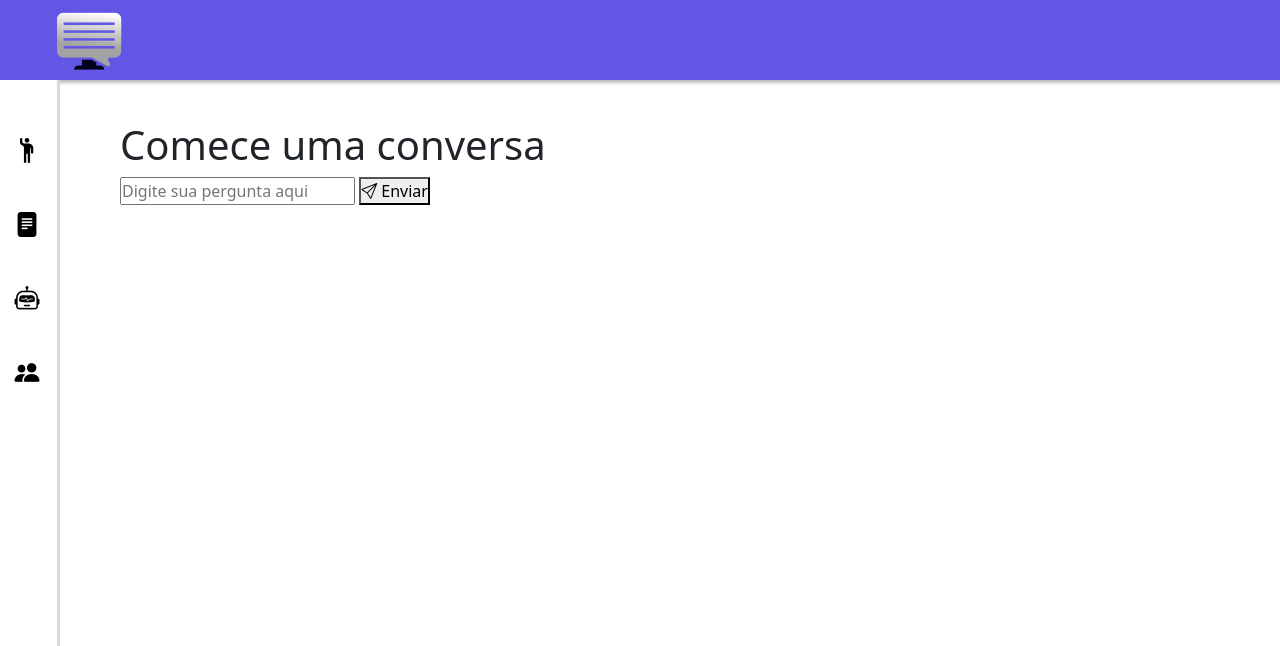
After one commit to AndreyHenrique1/ProjetoTCC, a Flask app: page /ia in a window 1280 px wide. The commit adds this page. Shown: the top 646 px of the page. Run offline with Flask 3, Linux system fonts and the light colour scheme; parts of the project's set-up code (start-up, migrations or seed data) failed here and were passed over.

Commit message:
Atualização

```diff
--- a/back-end/configuration.py
+++ b/back-end/configuration.py
@@ -6,6 +6,7 @@ from routes.blogRoutes import blog_route
 from routes.usuarioRoutes import usuario_route
 from routes.notificacaoRoutes import notificacao_route
 from routes.denunciaRoutes import denuncia_route
+from routes.ia_route import ia_route
 from database.db import db
 from extensions import login_manager
 import cloudinary
@@ -29,6 +30,7 @@ def configure_routes(app):
     app.register_blueprint(blog_route)
     app.register_blueprint(notificacao_route)
     app.register_blueprint(denuncia_route)
+    app.register_blueprint(ia_route)
 
 def configure_db(app):
     app.config['SQLALCHEMY_DATABASE_URI'] = 'mysql+pymysql://root:''@localhost/projetotcc'
--- /dev/null
+++ b/back-end/routes/ia_route.py
@@ -0,0 +1,22 @@
+from flask import Blueprint, render_template, request, jsonify
+import openai
+
+ia_route = Blueprint('ia', __name__)
+openai.api_key = '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'
+
+@ia_route.route('/ia', methods=['GET', 'POST'])
+def pagina_ia():
+    if request.method == 'POST':
+        pergunta = request.json.get('pergunta')
+        if pergunta:
+            resposta = gerar_resposta_ia(pergunta)
+            return jsonify({'resposta': resposta})
+    return render_template('ia.html')
+
+def gerar_resposta_ia(pergunta_texto):
+    response = openai.Completion.create(
+        model="text-davinci-003",
+        prompt=pergunta_texto,
+        max_tokens=150
+    )
+    return response['choices'][0]['text'].strip()
--- /dev/null
+++ b/front-end/templates/ia.html
@@ -0,0 +1,74 @@
+<!DOCTYPE html>
+<html lang="pt-br">
+
+<head>
+    <meta charset="UTF-8">
+    <meta name="viewport" content="width=device-width, initial-scale=1.0">
+    <title>Chat com IA</title>
+
+    <!--Link do favicon-->
+    <link rel="shortcut icon" href="{{ url_for('static', filename='Imagens/Foto_logo_Icone.ico') }}" type="image/x-icon">
+
+    <!--Arquivo do CSS-->
+    <link rel="stylesheet" href="{{ url_for('static', filename='style/estilo.css') }}">
+
+    <!--Bootstrap-->
+    <link href="https://cdn.jsdelivr.net/npm/bootstrap@5.3.3/dist/css/bootstrap.min.css" rel="stylesheet">
+    <link rel="stylesheet" href="https://cdn.jsdelivr.net/npm/bootstrap-icons@1.11.3/font/bootstrap-icons.min.css">
+
+    <!--Arquivo JS da página home (Menu Lateral)-->
+    <script src="{{ url_for('static', filename='js/home.js') }}"></script>
+</head>
+
+<body>
+    <header>
+        <div class="logo">
+            <a href="{{ url_for('home.homePergunta') }}">
+                <img src="{{ url_for('static', filename='Imagens/Foto_logo.png') }}" alt="Logo do site">
+            </a>
+        </div>
+    </header>
+
+    <!-- Chamando o arquivo menu_lateral.html -->
+    {% include 'menu_lateral.html' %}
+
+    <main class="chat">
+        <h1>Comece uma conversa</h1>
+        <div id="resposta-container" class="resposta-container"></div>
+
+        <div class="input-container">
+            <input type="text" id="input-pergunta" class="input-pergunta" placeholder="Digite sua pergunta aqui">
+            <button id="btn-enviar" class="btn-enviar"><i class="bi bi-send"></i> Enviar</button>
+        </div>
+    </main>
+
+    <!-- JavaScript para enviar a pergunta e atualizar a resposta -->
+    <script>
+        document.getElementById('btn-enviar').addEventListener('click', enviarPergunta);
+
+        async function enviarPergunta() {
+            const pergunta = document.getElementById('input-pergunta').value;
+            if (!pergunta) return;
+
+            // Exibir um indicador de carregamento (opcional)
+            const respostaContainer = document.getElementById('resposta-container');
+            respostaContainer.innerHTML += `<p><em>Carregando...</em></p>`;
+
+            try {
+                const response = await fetch('/ia', {
+                    method: 'POST',
+                    headers: { 'Content-Type': 'application/json' },
+                    body: JSON.stringify({ pergunta })
+                });
+
+                const data = await response.json();
+                respostaContainer.innerHTML += `<p><strong>Pergunta:</strong> ${pergunta}</p><p><strong>Resposta:</strong> ${data.resposta}</p>`;
+            } catch (error) {
+                respostaContainer.innerHTML += `<p><strong>Erro:</strong> Não foi possível obter a resposta.</p>`;
+            }
+
+            document.getElementById('input-pergunta').value = ''; // Limpar o campo de input
+        }
+    </script>
+</body>
+</html>
--- a/front-end/templates/menu_lateral.html
+++ b/front-end/templates/menu_lateral.html
@@ -17,8 +17,8 @@
         </li>
     </ul>
     <ul>
-        <li class="item-menu">
-            <a href="#">
+        <li class="item-menu {% if request.endpoint == 'pagina_ia' %}ativo{% endif %}">
+            <a href="{{ url_for('pagina_ia') }}">
                 <span class="icon"><i class="bi bi-robot"></i></span>
                 <span class="txt-link">I.A</span>
             </a>
```
Also changed, not shown: front-end/static/style/estilo.css (+65 -0 lines).
